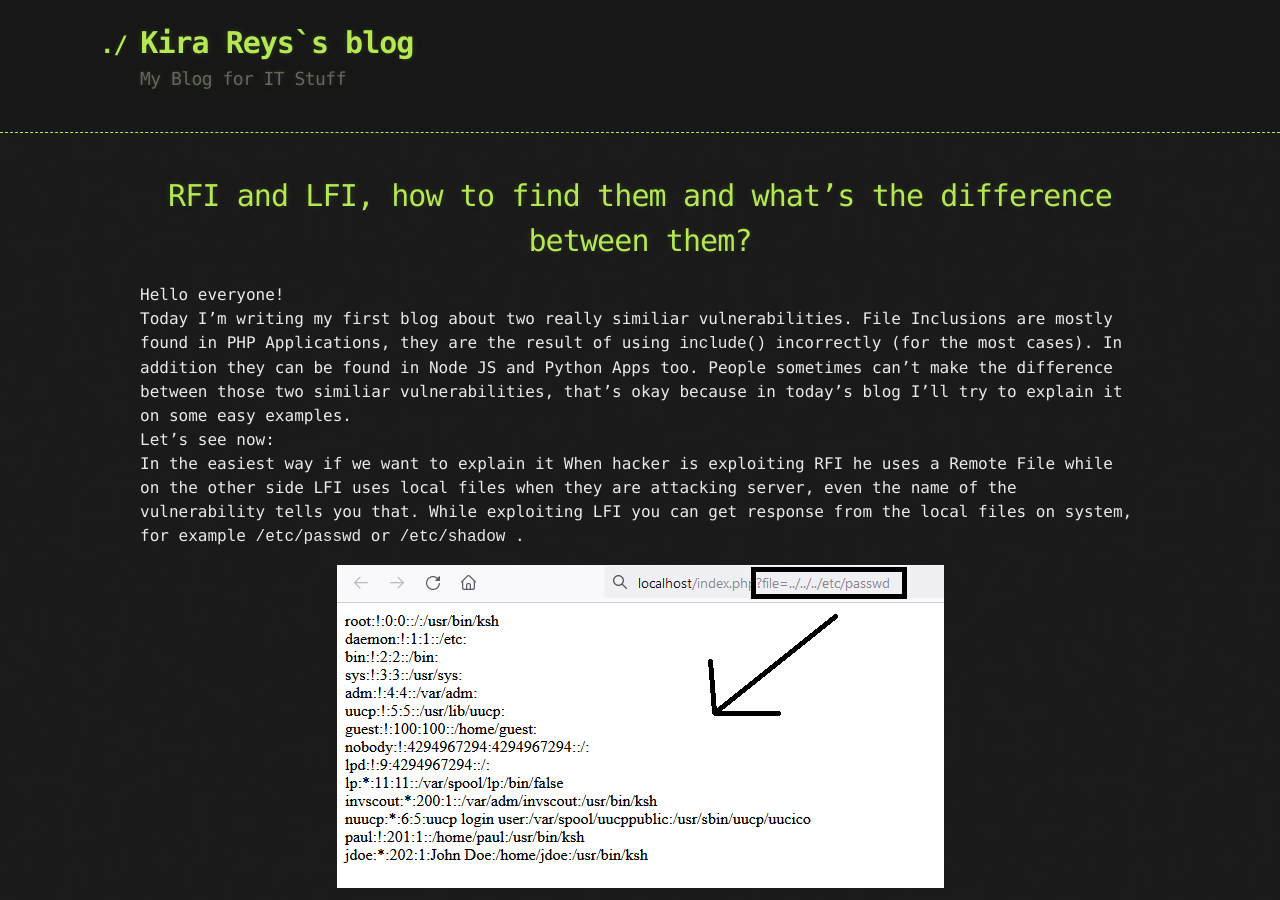
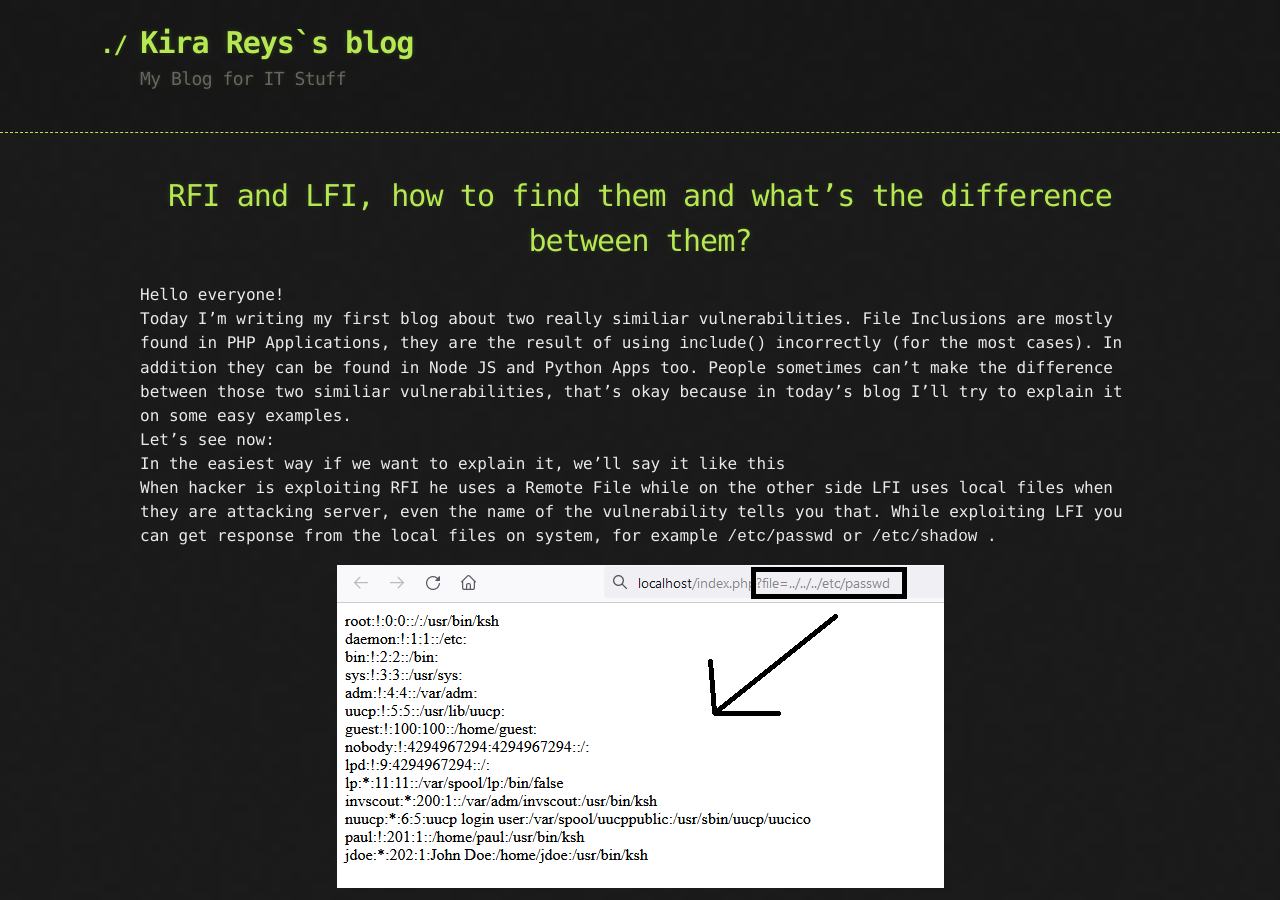
Before and after one commit to 20kilograma/blog, a Jekyll site: the page built from rfi-lfi.md, in a window 1280 px wide and 900 px high. Built offline with Jekyll 4.4.1, drawn with Linux system fonts in a browser that asks for light colours; our own code applies the rules of GitHub Pages for plain Markdown files.

Commit message:
Update rfi-lfi.md

```diff
--- a/rfi-lfi.md
+++ b/rfi-lfi.md
@@ -7,7 +7,7 @@ between those two similiar vulnerabilities, that's okay because in today's blog
 <br>
 Let's see now:
 <br>
-In the easiest way if we want to explain it
+In the easiest way if we want to explain it, we'll say it like this <br>
 When hacker is exploiting RFI he uses a Remote File while on the other side LFI uses local files when they are attacking server,
 even the name of the vulnerability tells you that. While exploiting LFI you can get response from the local files on system,
 for example <code> /etc/passwd </code> or <code> /etc/shadow </code>.
```
